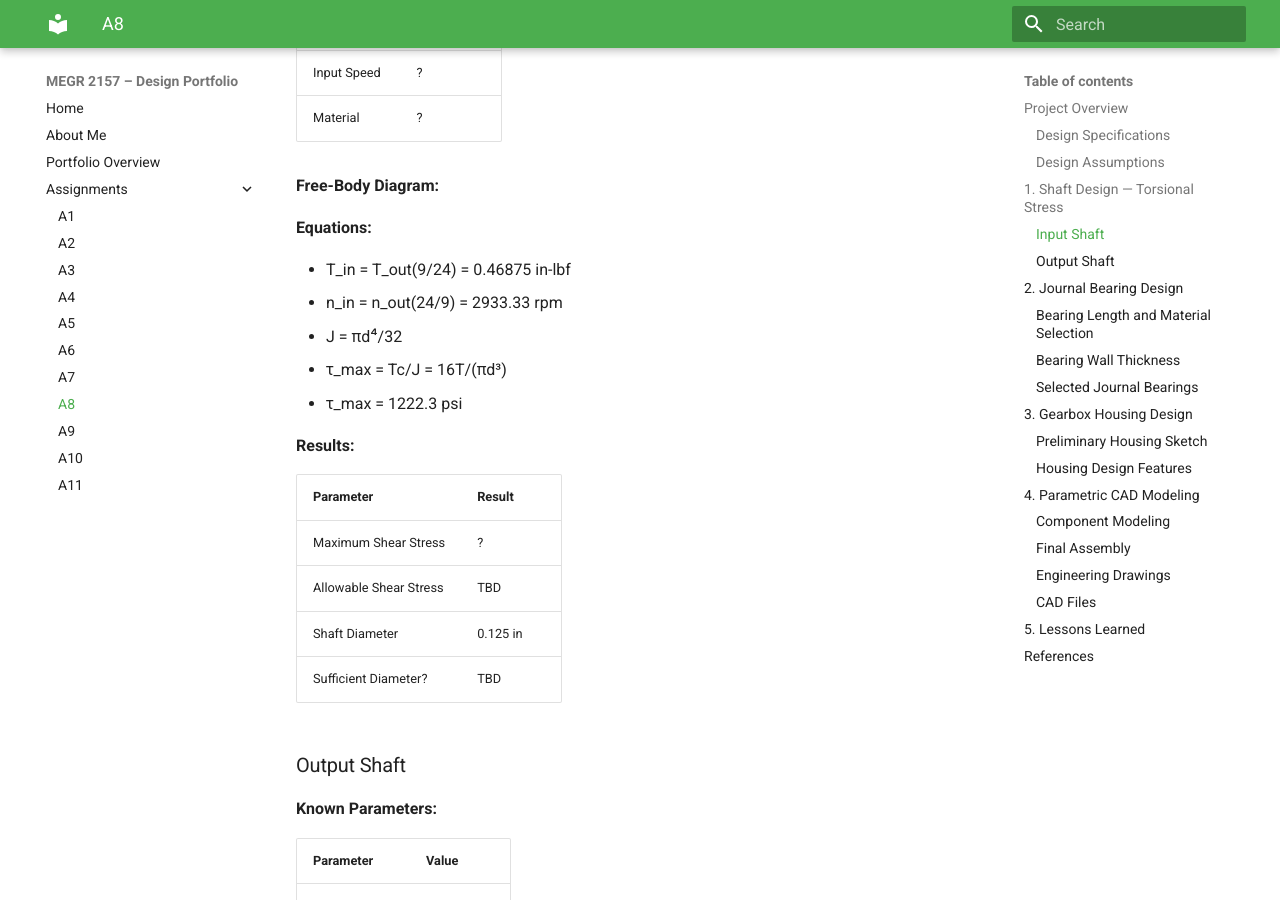
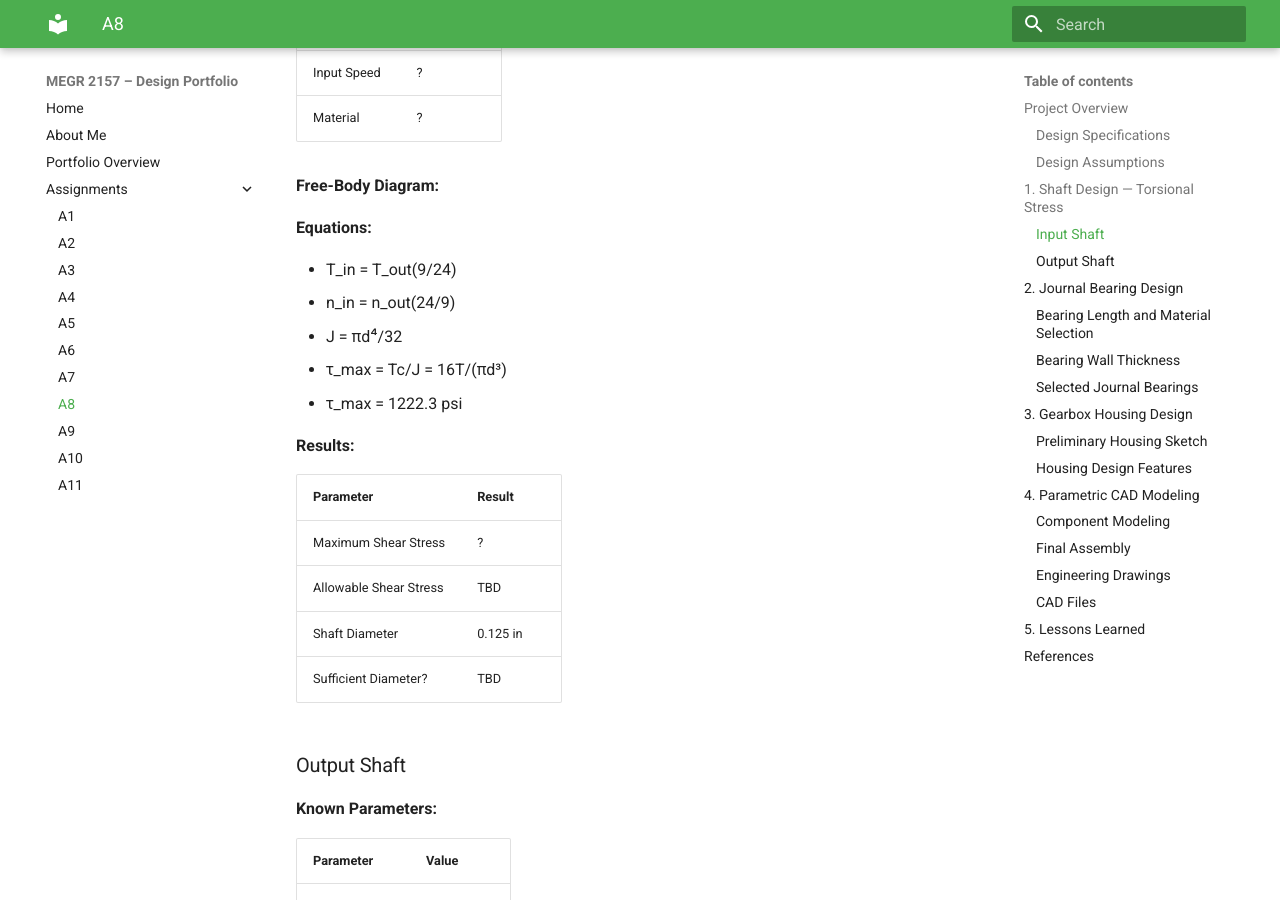
Before and after one commit to gparx/design-portfolio, an MkDocs documentation site: the page built from docs/assignments/A08/index.md, in a window 1280 px wide and 900 px high, scrolled down 1467 px. Built offline with MkDocs 1.6.1 and Material for MkDocs 9.7.7, drawn with Linux system fonts in a browser that asks for light colours.

Commit message:
Update equations in index.md for clarity
Removed specific numerical values from equations for clarity.

```diff
--- a/docs/assignments/A08/index.md
+++ b/docs/assignments/A08/index.md
@@ -50,8 +50,8 @@ Design a gearbox which can be assembled and disassembled. The spur gears have a
 
 **Equations:**
 
-- T_in = T_out(9/24) = 0.46875 in-lbf
-- n_in = n_out(24/9) = 2933.33 rpm
+- T_in = T_out(9/24)
+- n_in = n_out(24/9)
 - J = πd⁴/32
 - τ_max = Tc/J = 16T/(πd³)
 - τ_max = 1222.3 psi
```
